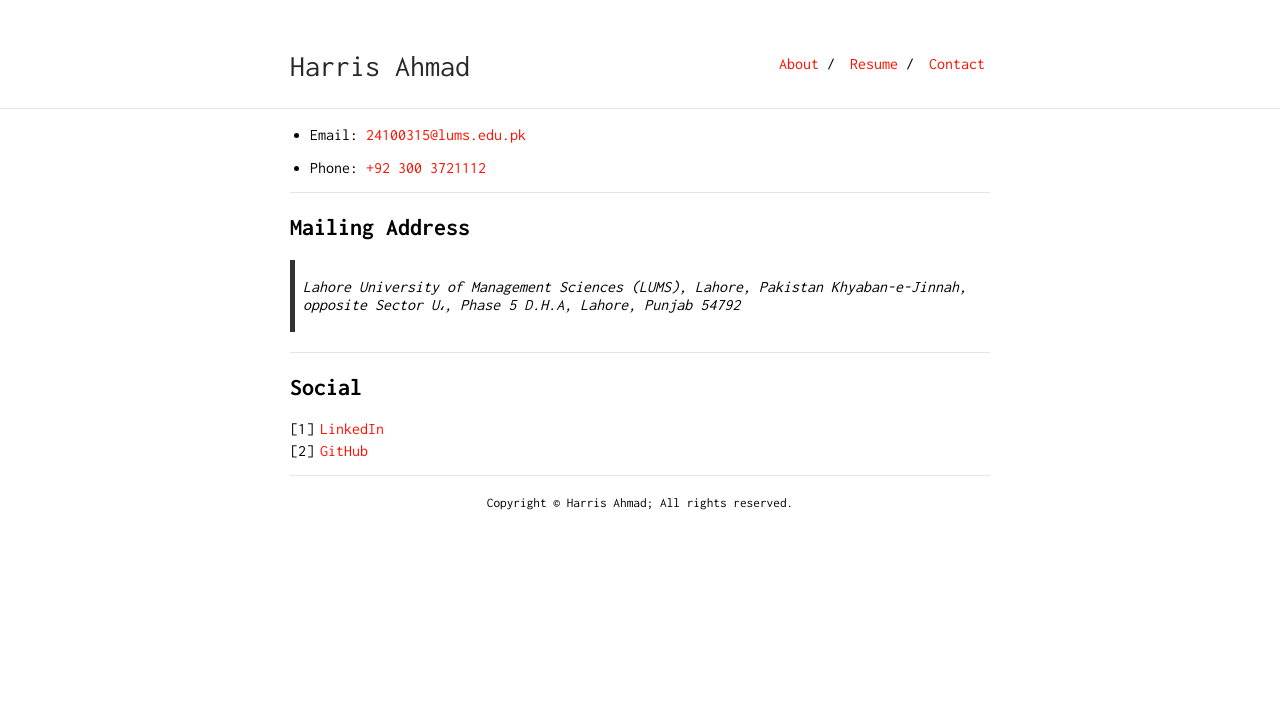
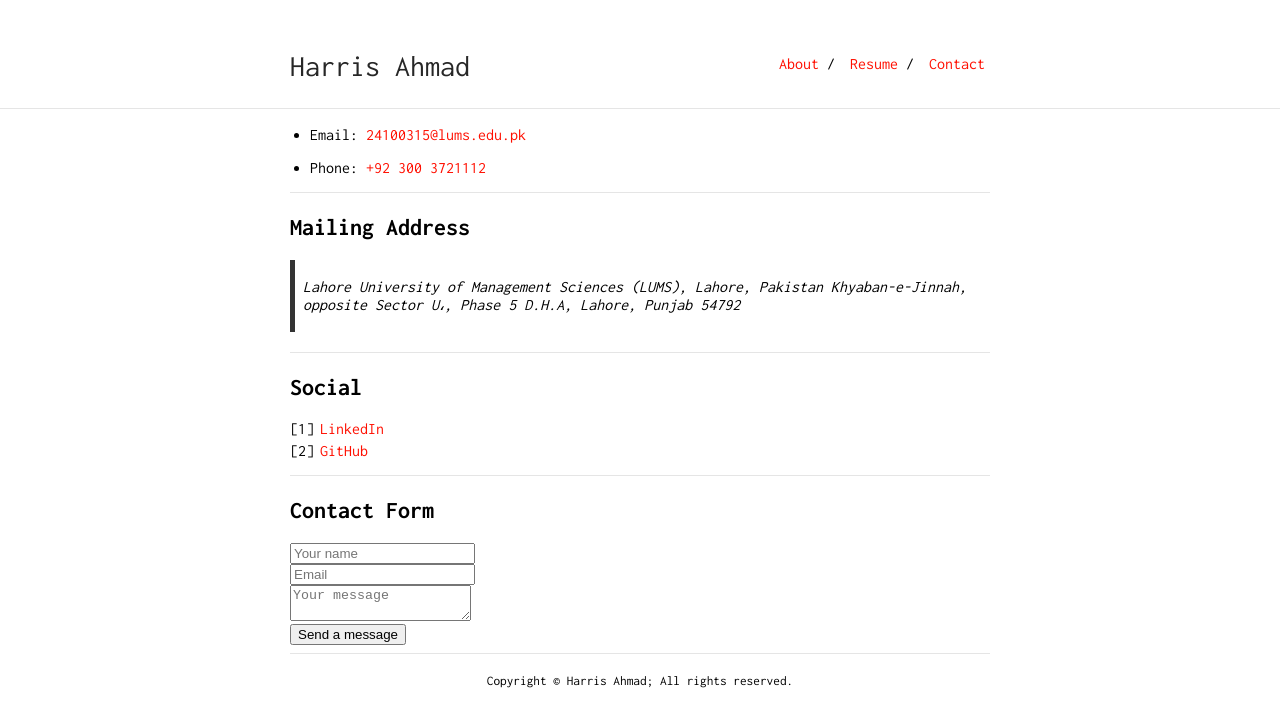
Before and after one commit to harris-ahmad/harris-ahmad.github.io, a Jekyll site: the page built from contact.md, in a window 1280 px wide. Shown: the top 727 px of the page. Built offline with Jekyll 4.4.1, drawn with Linux system fonts in a browser that asks for light colours; a script that is not in the unit is left out; some of the changed lines change nothing that is shown.

Commit message:
added contact form

```diff
--- a/contact.md
+++ b/contact.md
@@ -20,3 +20,77 @@ is_contact: true
 
 1. [LinkedIn](https://www.linkedin.com/in/harris-ahmad-9a6266214/)
 2. [GitHub](https://github.com/harris-ahmad/)
+
+---
+
+## Contact Form
+
+<script src="https://unpkg.com/tailwindcss-jit-cdn"></script>
+
+<form action="{FORM_ENDPOINT}" method="POST">
+
+  <div class="mb-3 pt-0">
+
+    <input
+
+      type="text"
+
+      placeholder="Your name"
+
+      name="name"
+
+      class="px-3 py-3 placeholder-gray-400 text-gray-600 relative bg-white bg-white rounded text-sm border-0 shadow outline-none focus:outline-none focus:ring w-full"
+
+      required
+
+    />
+
+  </div>
+
+  <div class="mb-3 pt-0">
+
+    <input
+
+      type="email"
+
+      placeholder="Email"
+
+      name="email"
+
+      class="px-3 py-3 placeholder-gray-400 text-gray-600 relative bg-white bg-white rounded text-sm border-0 shadow outline-none focus:outline-none focus:ring w-full"
+
+      required
+
+    />
+
+  </div>
+
+  <div class="mb-3 pt-0">
+
+    <textarea
+
+      placeholder="Your message"
+
+      name="message"
+
+      class="px-3 py-3 placeholder-gray-400 text-gray-600 relative bg-white bg-white rounded text-sm border-0 shadow outline-none focus:outline-none focus:ring w-full"
+
+      required
+
+    ></textarea>
+
+  </div>
+
+  <div class="mb-3 pt-0">
+
+    <button
+
+      class="bg-blue-500 text-white active:bg-blue-600 font-bold uppercase text-sm px-6 py-3 rounded shadow hover:shadow-lg outline-none focus:outline-none mr-1 mb-1 ease-linear transition-all duration-150"
+
+      type="submit"
+
+    >Send a message</button>
+
+  </div>
+
+</form>
```
